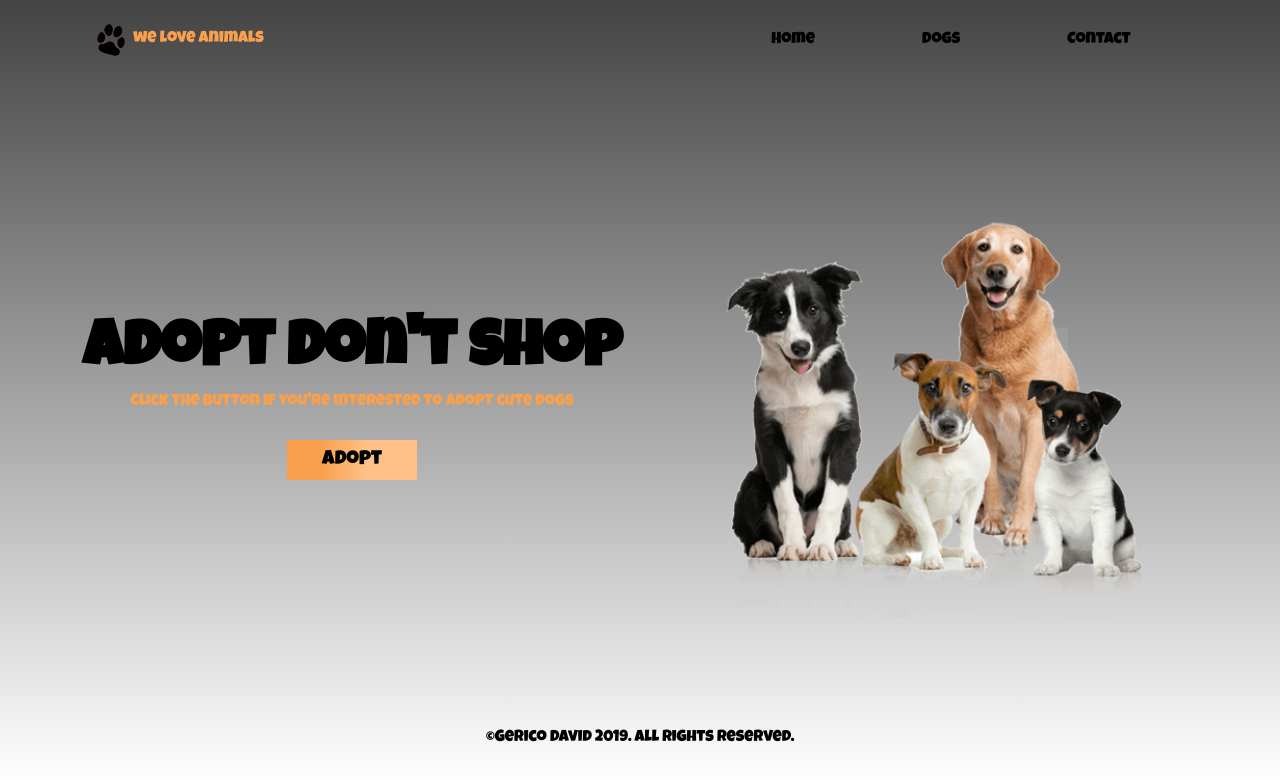
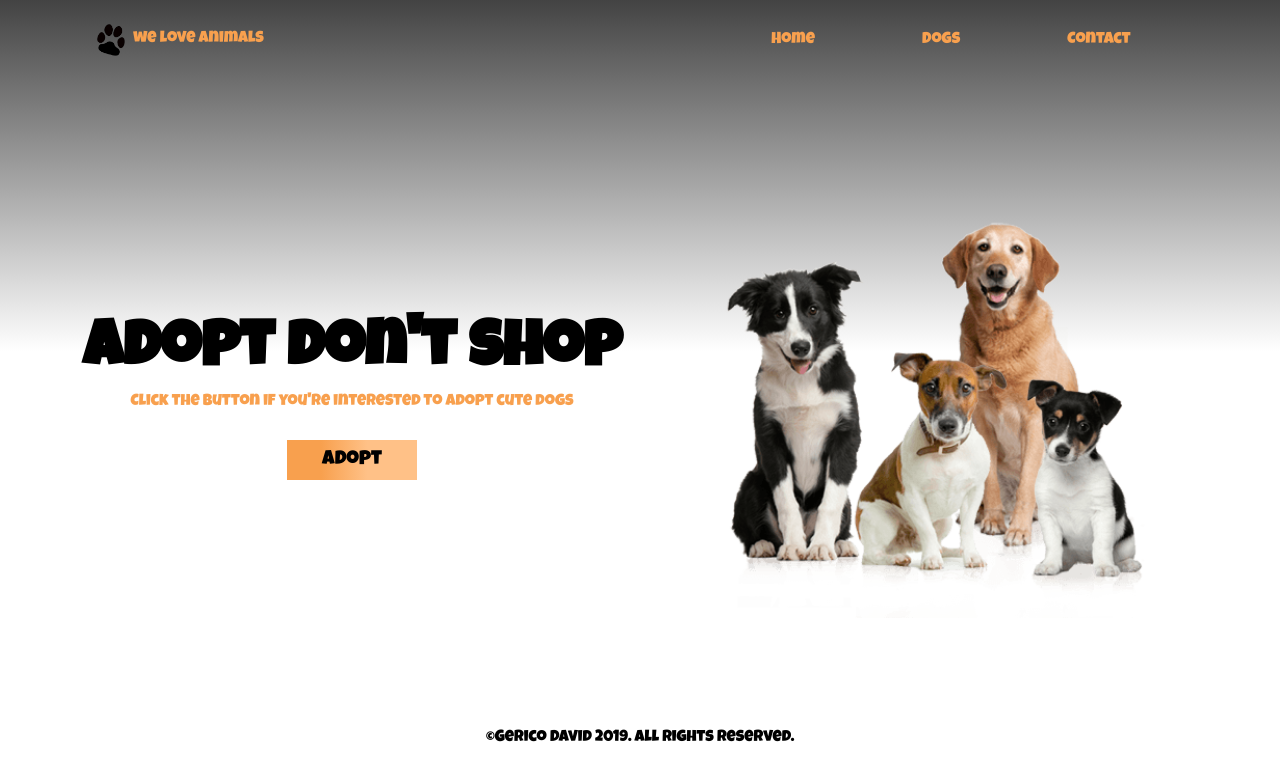
Before and after one commit to Gecoo09/weloveanimals, a plain HTML site: page index.html in a window 1280 px wide. Drawn offline with Linux system fonts and the light colour scheme.

Commit message:
minor design change

```diff
--- a/css/style.css
+++ b/css/style.css
@@ -7,7 +7,7 @@
 }
 body {
     font-family: 'Luckiest Guy', cursive;
-    background: linear-gradient(to top, #FFFFFF, #434343 );
+    background: linear-gradient(to top, #FFFFFF 55%, #434343 );
     background-repeat: no-repeat;
     background-size: contain;
 }
@@ -34,10 +34,10 @@ nav {
 }
 .nav-link {
     text-decoration: none;
-    color: #000000;
+    color: #F8A04E;
 }
 .nav-link:hover {
-    color: #F8A04E;
+    color: #FFFFFF;
 }
 .logo img {
     width: 30px;
```
